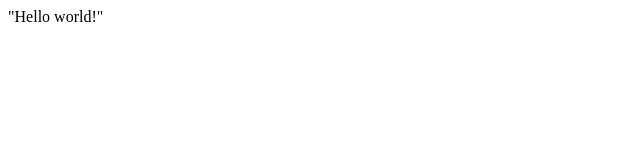
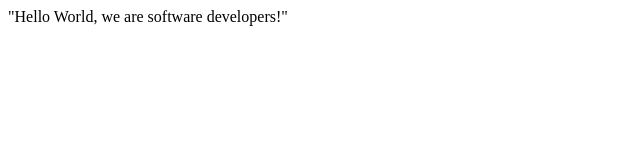
Before and after one commit to abouhid/HTML.Alex.Loai, a plain HTML site: page fcc-test-suite-template-master/index.html in a window 1280 px wide. Shown: the whole page, without its empty margins (0-640 px from the left). Drawn offline with Linux system fonts and the light colour scheme.

Commit message:
Update index.html

```diff
--- a/fcc-test-suite-template-master/index.html
+++ b/fcc-test-suite-template-master/index.html
@@ -7,7 +7,7 @@
   </head>
 
   <body>
-    "Hello world!"
+    "Hello World, we are software developers!"
 
     <script src="https://cdn.freecodecamp.org/testable-projects-fcc/v1/bundle.js"></script>
 
```
